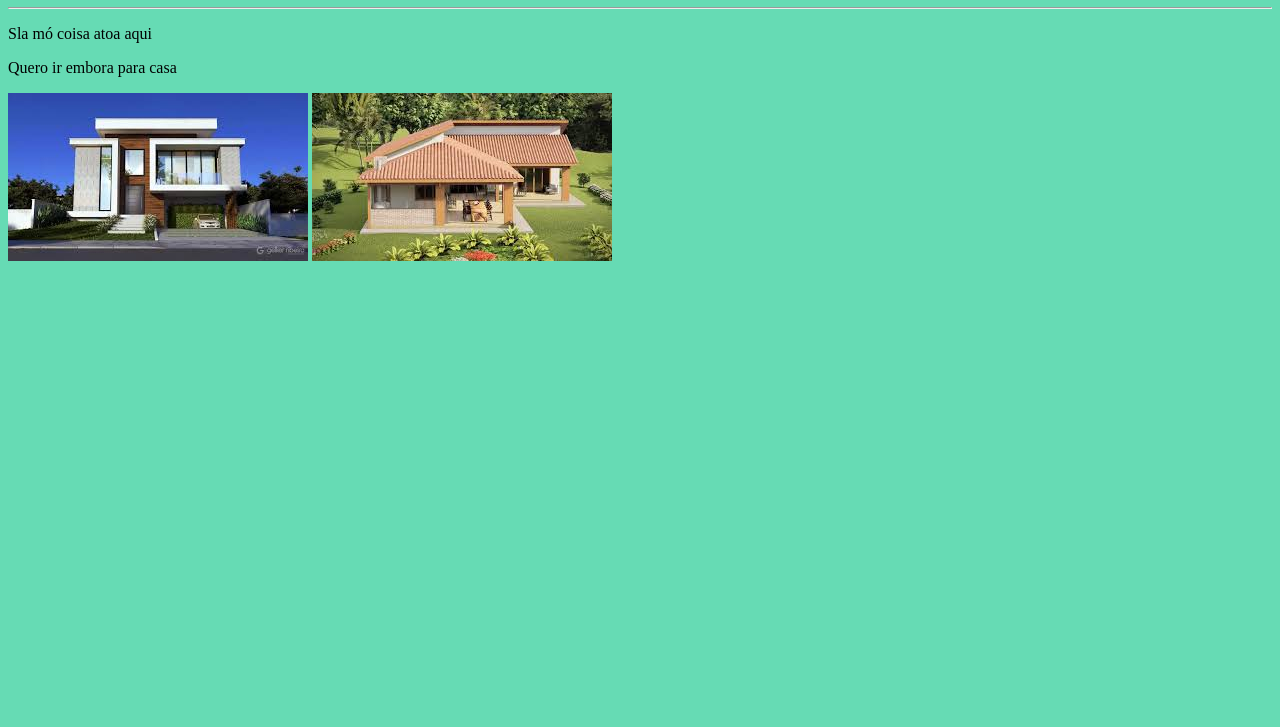
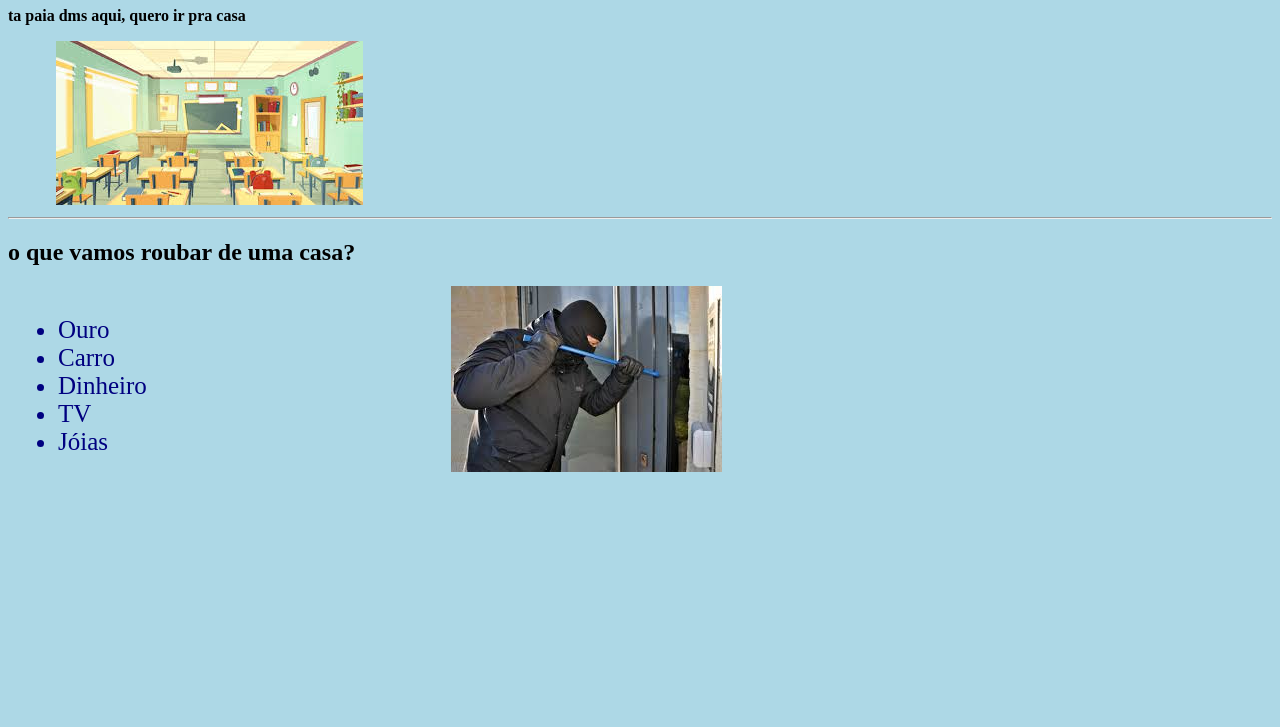
Before and after one commit to AlcantaraRafa/Exerc-cios., a plain HTML site: page index.html in a window 1280 px wide. Shown: the part 73-800 px from the top of the page. Drawn offline with Linux system fonts and the light colour scheme.

Commit message:
Add files via upload

```diff
--- a/index.html
+++ b/index.html
@@ -3,19 +3,26 @@
 <head>
     <meta charset="UTF-8">
     <meta name="viewport" content="width=device-width, initial-scale=1.0">
-    <title>Exercício-1</title>
     <link rel="stylesheet" href="style.css">
+    <title>Recuperação 04-09-24</title>
 </head>
 <body>
-    <div class="titulo1">
-    <h1>Qualquer coisa aleatória</h1>
+    <div class="primeira">
+    <h1>Aula da maria</h1>
+    <p><strong>ta paia dms aqui, quero ir pra casa</strong></p>
+    <img class="imagem" src="aula.jfif" alt="aula">
+    <hr>
     </div>
-    <hr>
-    <div class="resto">
-    <p>Sla mó coisa atoa aqui</p>
-    <p>Quero ir embora para casa</p>
-    <img src="imagem1.jfif" alt="imagem1">
-    <img src="imagem2.jfif" alt="imagem2">
+    <div class="assalto">
+    <h2>o que vamos roubar de uma casa?</h2>
+    <ul class="lista">
+        <li>Ouro</li>
+        <li>Carro</li>
+        <li>Dinheiro</li>
+        <li>TV</li>
+        <li>Jóias</li>
+    </ul>
+    <img class="l2" src="roubo.jfif" alt="roubo">
 </div>
 </body>
 </html>
--- a/style.css
+++ b/style.css
@@ -1,10 +1,23 @@
-:root{
---cor-de-fundo: rgb(102, 219, 180);
+body{
+    background-color: lightblue;
 }
-
-.titulo1{
-    color: rosybrown;
+h1{
+    color: rgb(25, 82, 32);
 }
-body{
-    background-color: var(--cor-de-fundo);
+.imagem{
+    padding: 0px 48px;
+    color: #000080;
+    font-size: 25px;
 }
+.l2{
+    padding: 0px 250px;
+    color: #000080;
+    vertical-align: top;
+}
+.lista{
+    margin:0px auto;
+    padding: 30px 50px;
+    color: #000080;
+    font-size: 25px;
+    display: inline-block;
+}
```
Also changed, not shown: aula.jfif (added), roubo.jfif (added).
